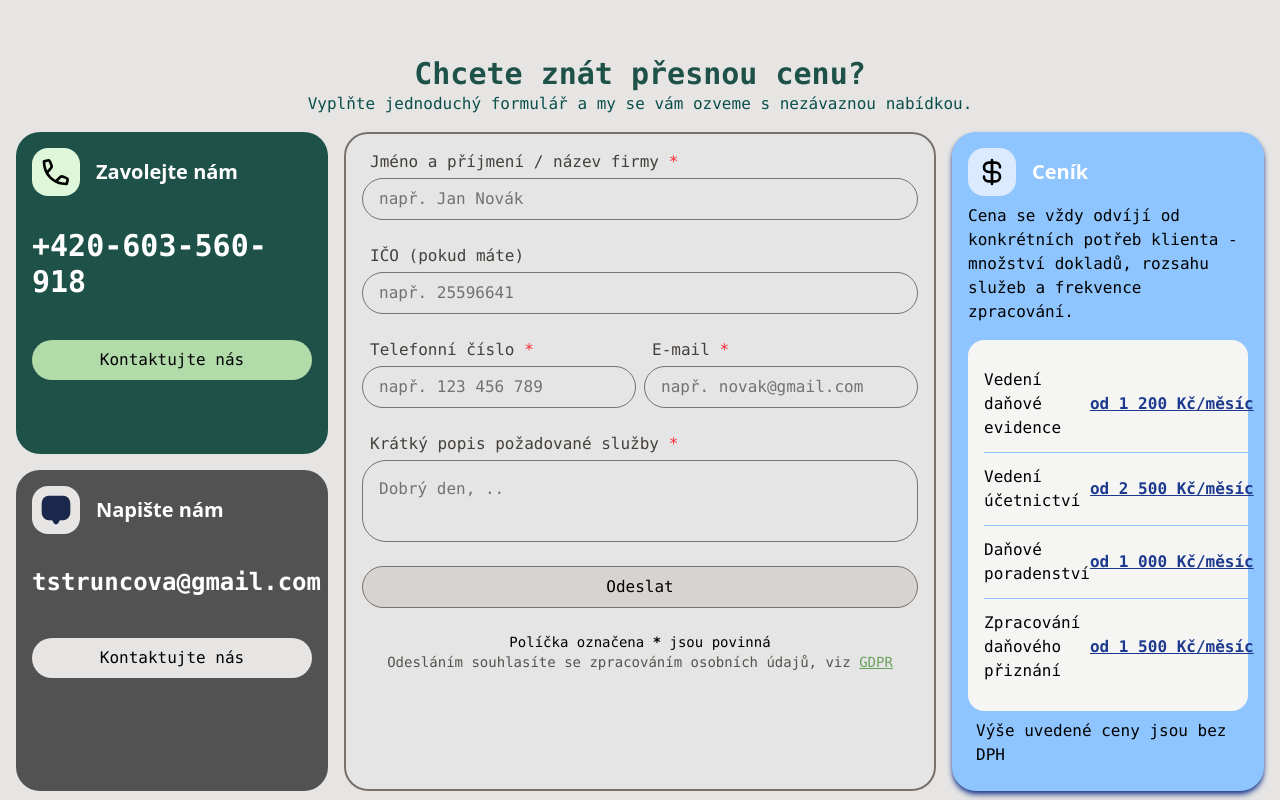
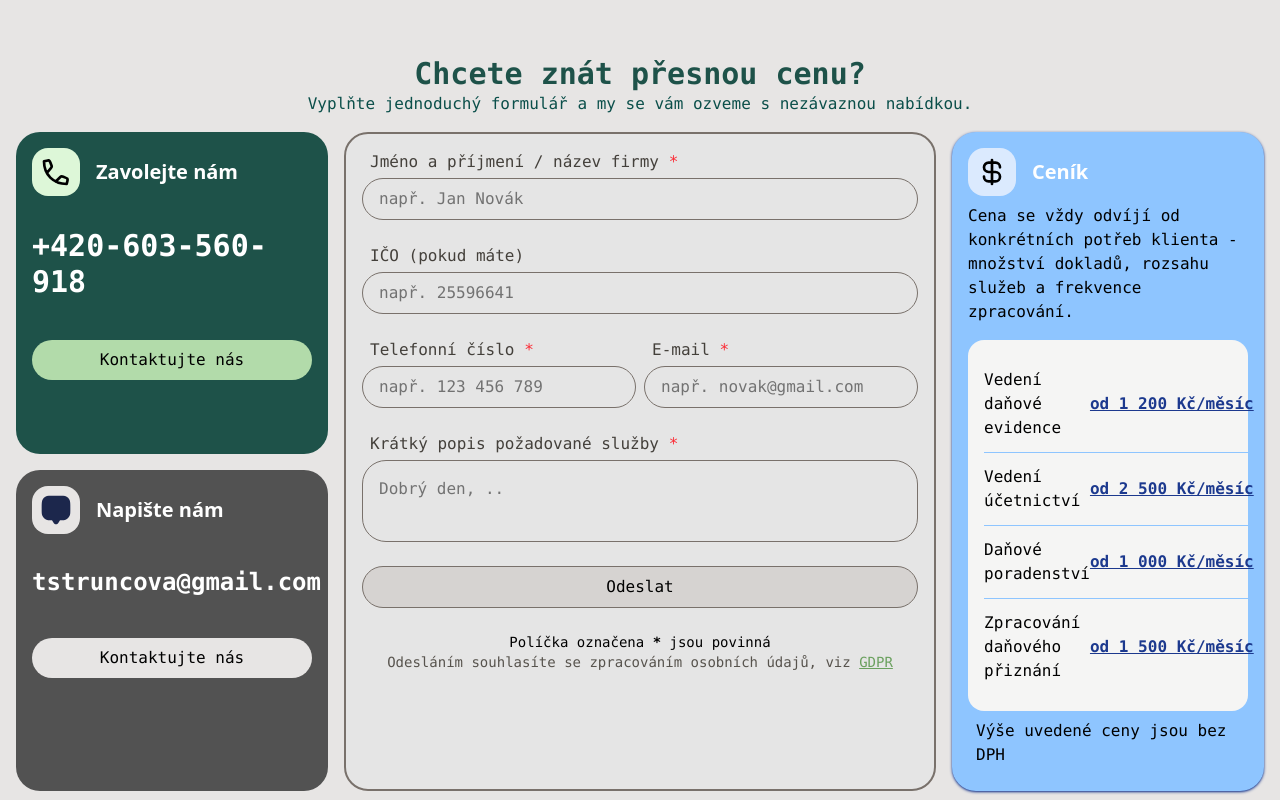
Before and after one commit to Taxprocz/TaxPro, a plain HTML site: page index.html in a window 1280 px wide. Shown: the part 1620-2420 px from the top of the page. Drawn offline with nearby package versions, Linux system fonts and the light colour scheme.

Commit message:
new: modified shadows a bit

```diff
--- a/index.html
+++ b/index.html
@@ -383,7 +383,7 @@
 
         <!-- Pricing -->
         <div
-          class="flex flex-1 flex-col order-3 w-full xl:w-1/4 lg:w-4/12 p-4 bg-blue-300 rounded-3xl shadow-md shadow-blue-900 transition-all duration-500"
+          class="flex flex-1 flex-col order-3 w-full xl:w-1/4 lg:w-4/12 p-4 bg-blue-300 rounded-3xl shadow-sm shadow-blue-900 transition-all duration-500"
         >
           <div class="flex items-center gap-2">
             <div class="bg-blue-100 p-2 rounded-2xl">
```
